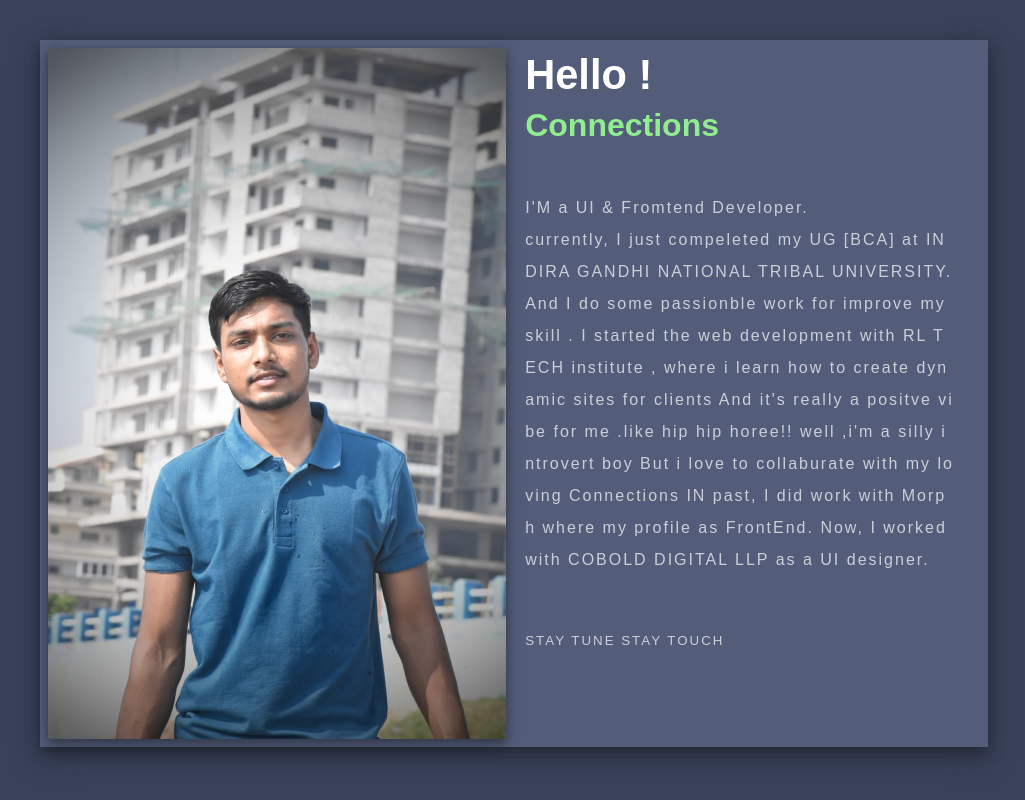
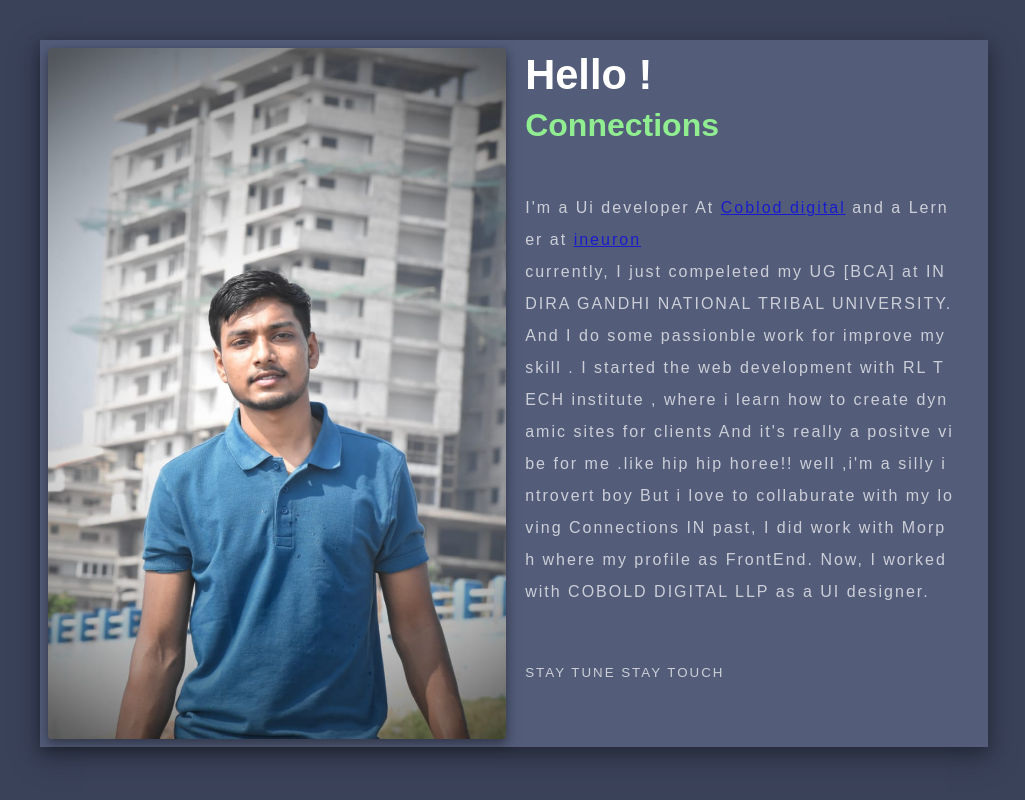
Before and after one commit to sid1213/Portfolio, a plain HTML site: page index.html in a window 1280 px wide. Shown: the part 744-1544 px from the top of the page, without its empty margins (126-1151 px from the left). Drawn offline with Linux system fonts and the light colour scheme.

Commit message:
paragraph updated

```diff
--- a/index.html
+++ b/index.html
@@ -56,7 +56,7 @@
             <h2>Hello !</h2>
             <h1 class="about-head">Connections</h1>
             <p>
-                I'M a UI & Fromtend Developer.
+               I'm a Ui developer At <a href="https://cobold.in/">Coblod digital</a> and a Lerner at <a href="https://ineuron.ai/">ineuron</a>
                 <br> currently, I just compeleted my UG [BCA] at INDIRA GANDHI NATIONAL TRIBAL UNIVERSITY.
                  And I do some passionble work for improve my skill .
                 I started the web development with RL TECH institute ,
```
